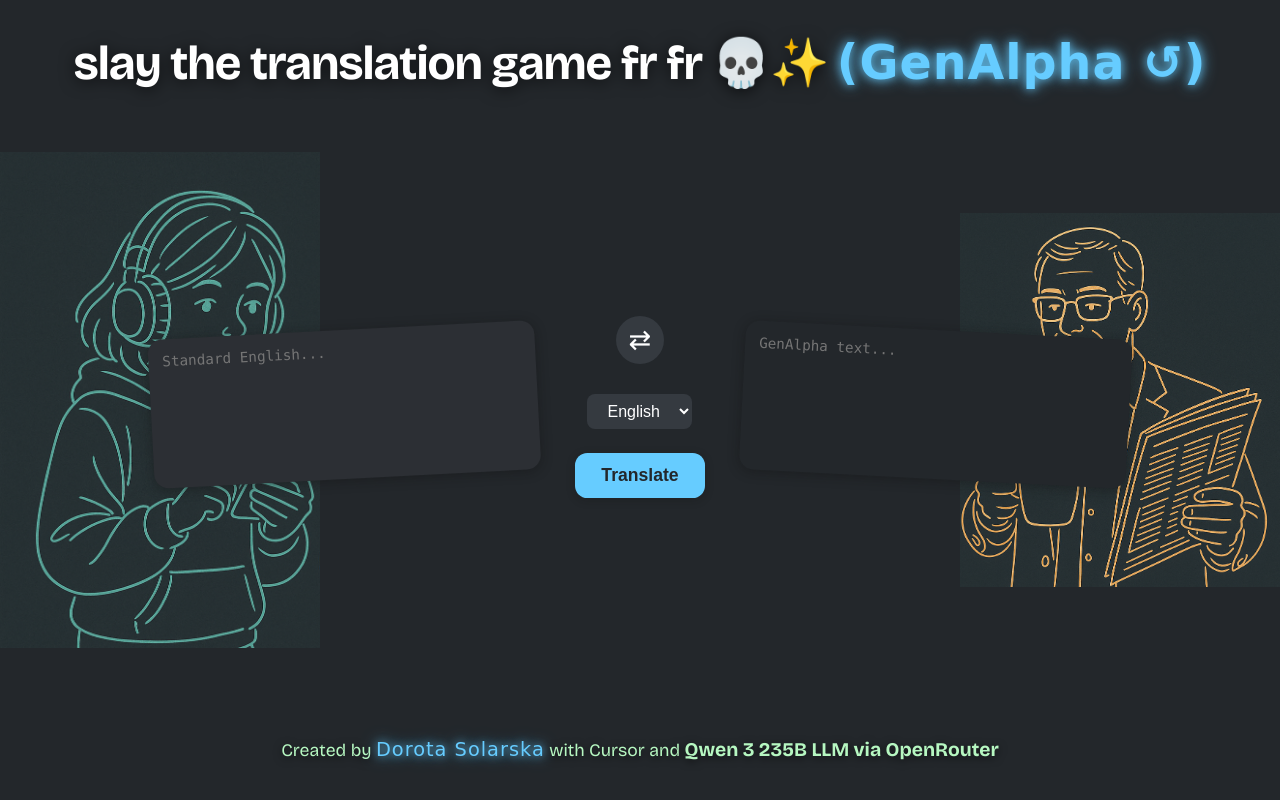
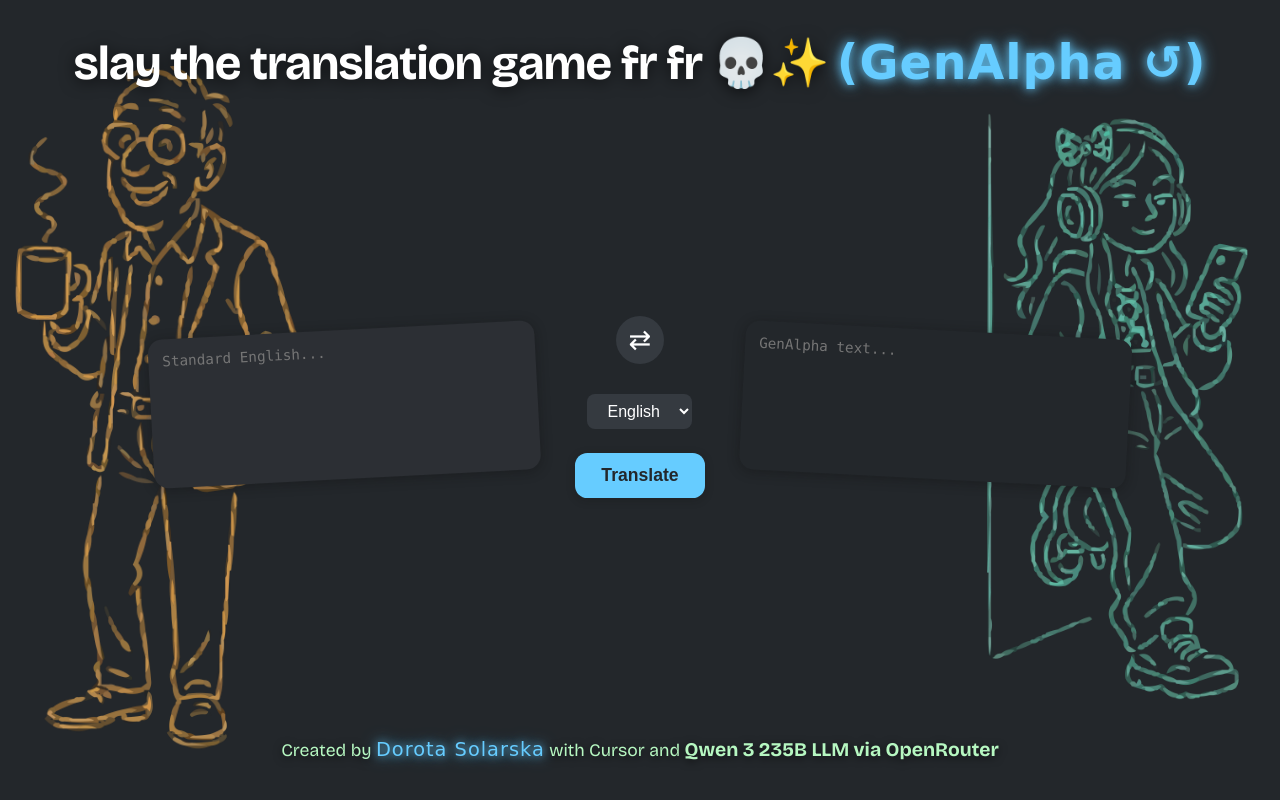
Before and after one commit to Morsdors/GenAlphaTranslator, a Flask app: page / in a window 1280 px wide. Run offline with Flask 3, Linux system fonts and the light colour scheme; some web fonts are replaced.

Commit message:
change graphic

```diff
--- a/GenAlphaTranslate/static/style.css
+++ b/GenAlphaTranslate/static/style.css
@@ -10,8 +10,8 @@ body {
 
 body.genalpha-left {
     background-image:
-        url('/static/genAlpha girl translate.png'),
-        url('/static/Boomer man translate.png');
+        url('/static/dziadzio2.png'),
+        url('/static/kiddo.png');
     background-position: left center, right center;
     background-repeat: no-repeat, no-repeat;
     background-size: 40vh auto, 40vh auto;
@@ -19,8 +19,8 @@ body.genalpha-left {
 }
 body.genalpha-right {
     background-image:
-        url('/static/Boomer man translate.png'),
-        url('/static/genAlpha girl translate.png');
+        url('/static/kiddo.png'),
+        url('/static/dziadzio2.png');
     background-position: left center, right center;
     background-repeat: no-repeat, no-repeat;
     background-size: 40vh auto, 40vh auto;
```
